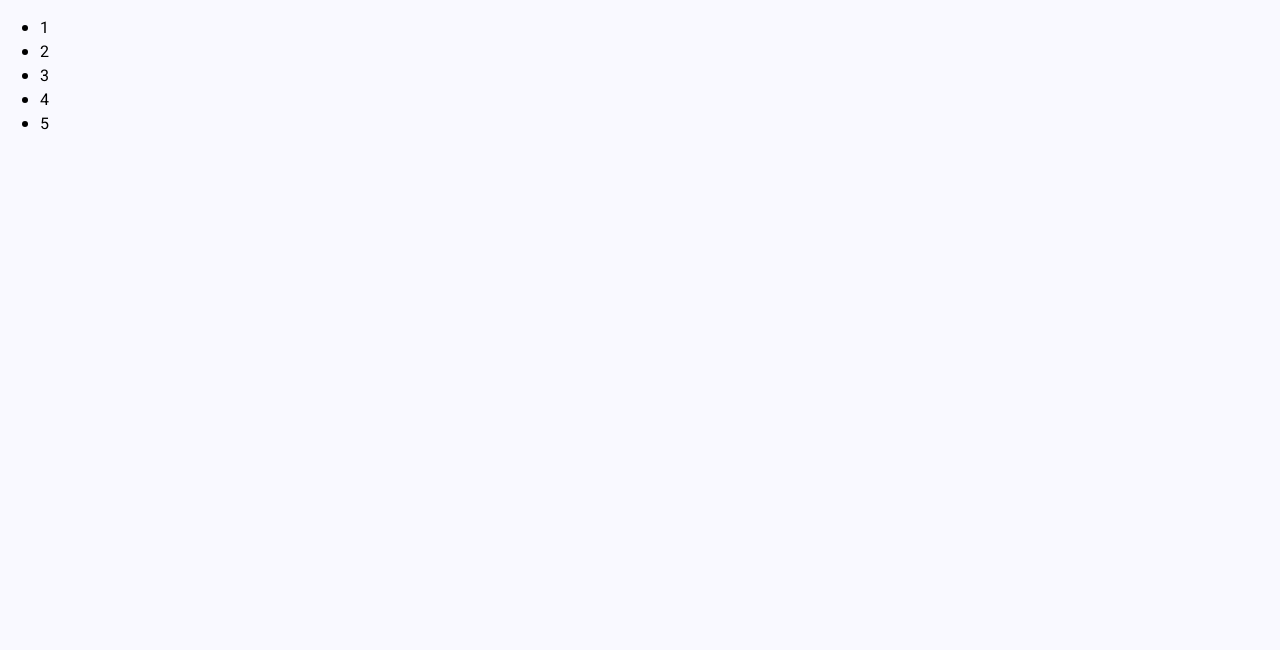
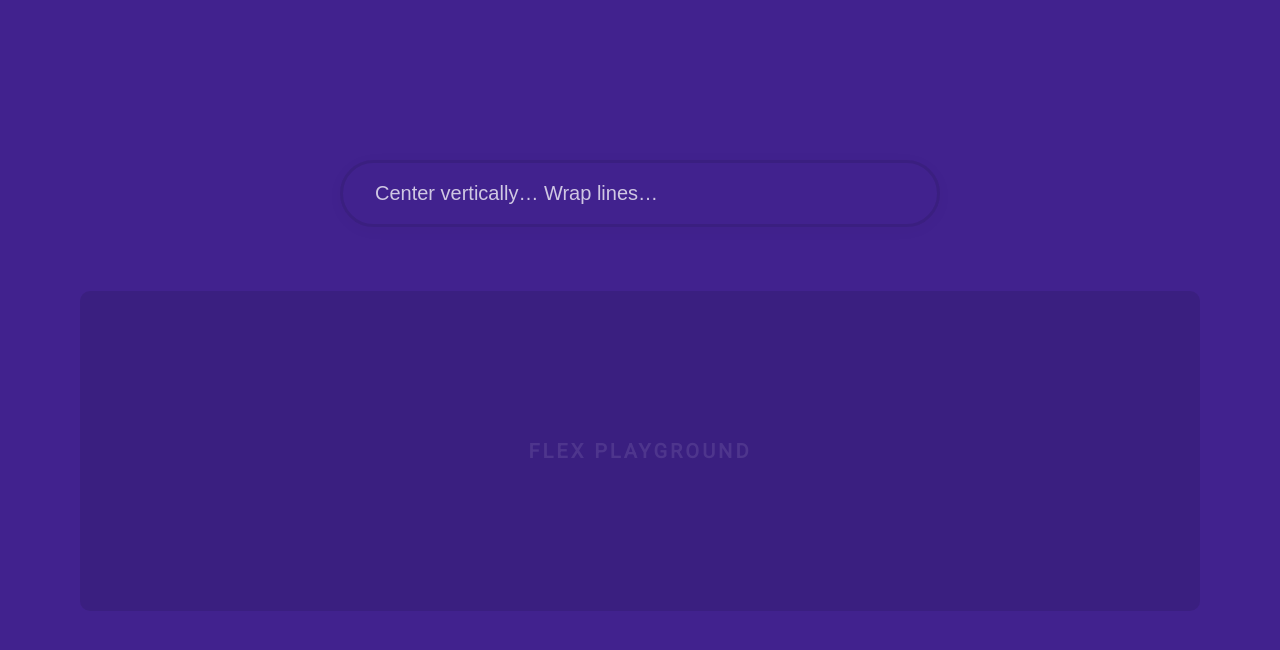
Before and after one commit to s-rd/flexpert, a Vue app: page / in a window 1280 px wide. Shown: the top 650 px of the page. Built offline with nearby package versions, Linux system fonts and the light colour scheme.

Commit message:
More base stuff

```diff
--- a/src/assets/sass/_variables.scss
+++ b/src/assets/sass/_variables.scss
@@ -1,6 +1,7 @@
 // Colors
 $color__dark: #000;
 $color__light: #f9f9ff;
+$color__white: #fff;
 
 $color__primary: #f54ea2;
 $color__secondary: #a94caf;
@@ -15,3 +16,6 @@ $spacing--bbb: 10rem;
 $spacing--s: 3rem;
 $spacing--ss: 2rem;
 $spacing--sss: 1rem;
+
+// Borders
+$border__radius: 10px;
--- a/src/assets/sass/main.scss
+++ b/src/assets/sass/main.scss
@@ -1,8 +1,10 @@
 @import "variables";
 @import "typography";
+@import "modules/home";
+@import "modules/nav-bar";
+@import "modules/search-box";
+@import "modules/search-results";
 @import "modules/flex-area";
-@import "modules/home";
-@import "modules/search-box";
 
 html * {
   box-sizing: border-box;
@@ -10,6 +12,6 @@ html * {
 body, html {
   padding: 0;
   margin: 0;
-  color: $color__dark;
-  background: $color__light;
+  color: $color__light;
+  background: $color__quaternary;
 }
--- a/src/assets/sass/modules/_flex-area.scss
+++ b/src/assets/sass/modules/_flex-area.scss
@@ -1,8 +1,28 @@
 .flex-area {
-  &__box {
+  width: 70rem;
+  max-width: 100%;
+  min-height: 20rem;
+  background: rgba($color__dark, 0.1);
+  margin: $spacing 0;
+  border-radius: $border__radius;
+  display: flex;
+  flex-direction: column;
+  justify-content: center;
+  align-items: center;
 
+  &__placeholder {
+    color: rgba($color__white, 0.1);
+    letter-spacing: 0.15em;
+    font-size: 20px;
+    font-weight: 600;
+    text-transform: uppercase;
   }
   &__box-group {
+    list-style: none;
+    padding: 0;
+    margin: 0;
+  }
+  &__box {
 
   }
   &__controls {
--- a/src/assets/sass/modules/_home.scss
+++ b/src/assets/sass/modules/_home.scss
@@ -1,3 +1,8 @@
 .home {
-
+  display: flex;
+  justify-content: center;
+  align-content: center;
+  align-items: center;
+  flex-direction: column;
+  padding: $spacing--bbb $spacing $spacing;
 }
--- /dev/null
+++ b/src/assets/sass/modules/_nav-bar.scss
@@ -0,0 +1,22 @@
+.nav-bar {
+  display: none;
+  position: fixed;
+  top: 0;
+  left: 0;
+  right: 0;
+  margin: auto;
+  padding: $spacing--s;
+
+  &__logo {
+    padding: 1.2rem 2rem;
+    color: $color__white;
+    background: transparent;
+    border: solid 3px $color__primary;
+    border-radius: 2.7rem;
+    font-size: 1.25rem;
+    box-shadow: rgba($color__dark, 0.025) 0px 3px 20px;
+    text-decoration: none;
+    line-height: 1em;
+    display: inline-block;
+  }
+}
--- a/src/assets/sass/modules/_search-box.scss
+++ b/src/assets/sass/modules/_search-box.scss
@@ -1,3 +1,52 @@
 .search-box {
+  width: 800px;
+  max-width: 100%;
+  display: flex;
+  flex-direction: column;
+  align-items: center;
 
+  &__field {
+    flex: 1;
+    display: flex;
+  }
+  &__input {
+    flex: 1;
+    width: 600px;
+    max-width: 100%;
+    padding: 1.2rem 2rem;
+    color: $color__white;
+    background: transparent;
+    // border: solid 3px $color__primary;
+    border: solid 3px rgba($color__dark, 0.1);
+    border-radius: 2.7rem;
+    font-size: 1.25rem;
+    box-shadow: rgba($color__dark, 0.025) 0px 3px 20px;
+    text-decoration: none;
+    line-height: 1em;
+    &:focus {
+      outline: none;
+    }
+    &::placeholder {
+      color: rgba($color__white, 0.75);
+    }
+  }
+
+  &__result-list {
+    display: none;
+  }
+  &__result {
+
+  }
+  &__result-illustration {
+
+  }
+  &__result-title {
+
+  }
+  &__result-meta {
+
+  }
+  &__result-description {
+
+  }
 }
--- /dev/null
+++ b/src/assets/sass/modules/_search-results.scss
@@ -0,0 +1,18 @@
+.search-results {
+
+  &__item {
+
+  }
+  &__item-illustration {
+
+  }
+  &__item-title {
+
+  }
+  &__item-meta {
+
+  }
+  &__item-description {
+
+  }
+}
--- a/src/components/FlexArea.vue
+++ b/src/components/FlexArea.vue
@@ -1,8 +1,9 @@
 <template>
   <div class="flex-area">
+    <span class="flex-area__placeholder">Flex playground</span>
     <ul class="flex-area__box-group">
       <li class="flex-area__box" v-for="i in 5">
-        {{ i }}
+        <!-- {{ i }} -->
       </li>
     </ul>
     <div class="flex-area__controls">
--- a/src/components/NavBar.vue
+++ b/src/components/NavBar.vue
@@ -1,6 +1,6 @@
 <template>
   <nav class="nav-bar">
-
+    <a href="#" class="nav-bar__logo">Flexpert</a>
   </nav>
 </template>
 
--- a/src/components/SearchBox.vue
+++ b/src/components/SearchBox.vue
@@ -1,5 +1,15 @@
 <template>
+  <div class="search-box">
+    <div class="search-box__field">
+      <input
+        type="text"
+        class="search-box__input"
+        placeholder="Center vertically… Wrap lines…"
+        autofocus
+      >
+    </div>
 
+  </div>
 </template>
 
 <script>
```
Also changed, not shown: src/components/SearchResults.vue (added, +18 -0 lines), src/assets/sass/modules/_nav.scss (deleted).
